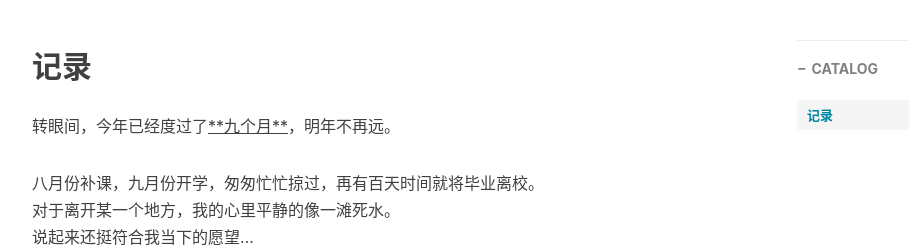
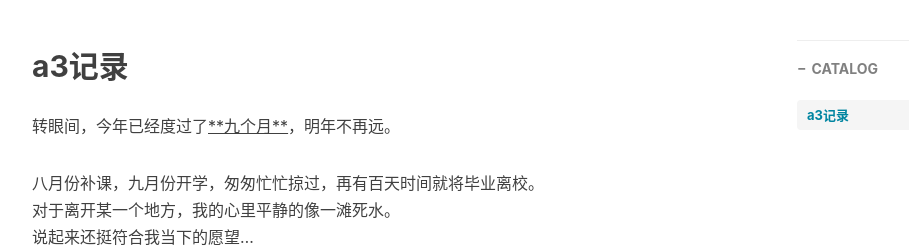
Before and after one commit to Feng0139/Feng0139.github.io, a Jekyll site: the page built from _posts/2018-09-30-烟雾盒子-笔记a3-2018.md, in a window 1280 px wide. Shown: the part 523-770 px from the top of the page, without its empty margins (233-1142 px from the left). Built offline with Jekyll 4.4.1, drawn with Linux system fonts in a browser that asks for light colours; nearby versions of some CDN libraries; comment, search, counter and statistics services are not loaded.

Commit message:
upload a3

```diff
--- a/_posts/2018-09-30-烟雾盒子-笔记a3-2018.md
+++ b/_posts/2018-09-30-烟雾盒子-笔记a3-2018.md
@@ -9,7 +9,7 @@ catalog: true 						# 是否归档
 tags:								#标签
     - 生活
 ---
-## 记录
+## a3记录
 转眼间，今年已经度过了<u>**九个月**</u>，明年不再远。
 
 八月份补课，九月份开学，匆匆忙忙掠过，再有百天时间就将毕业离校。<br>
```
